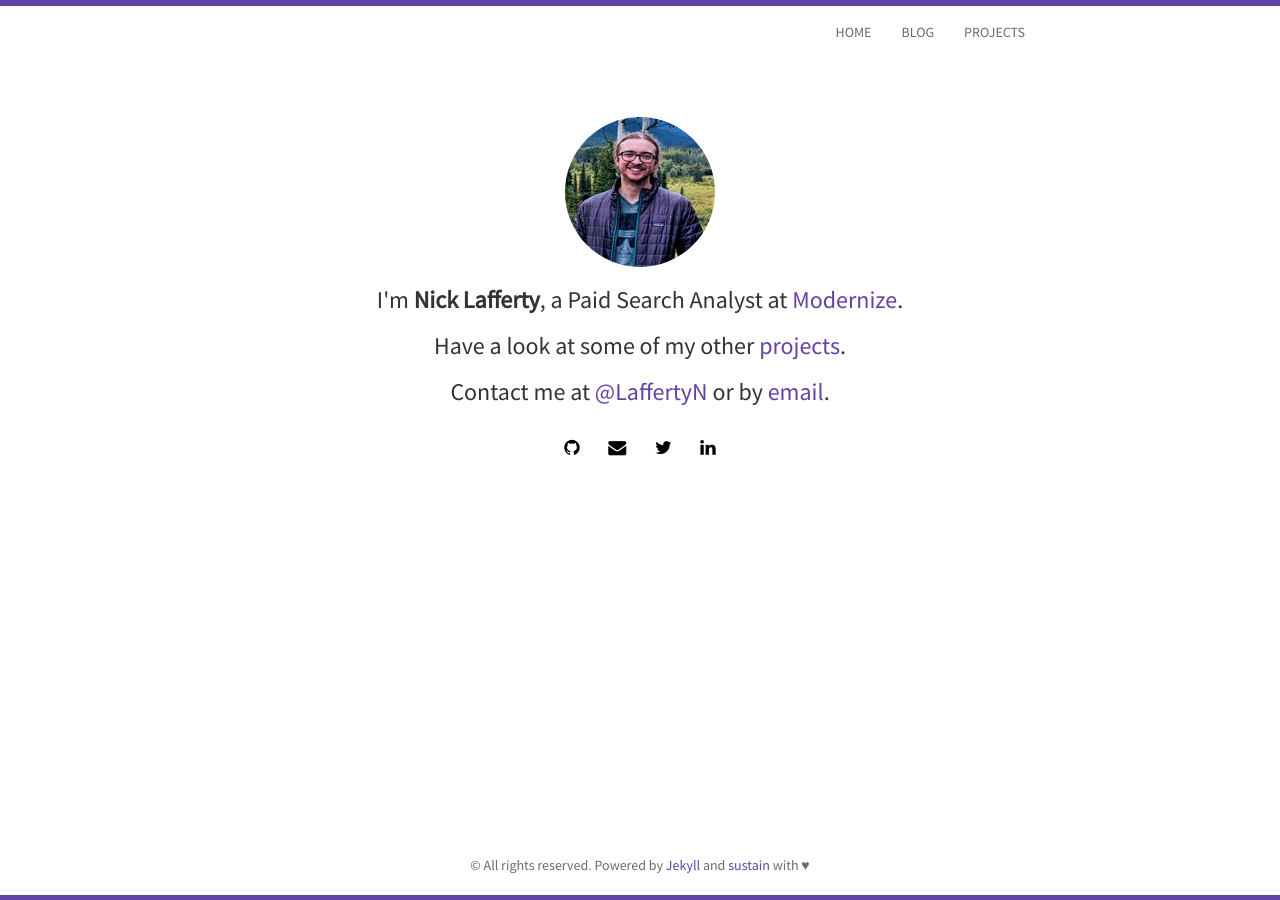
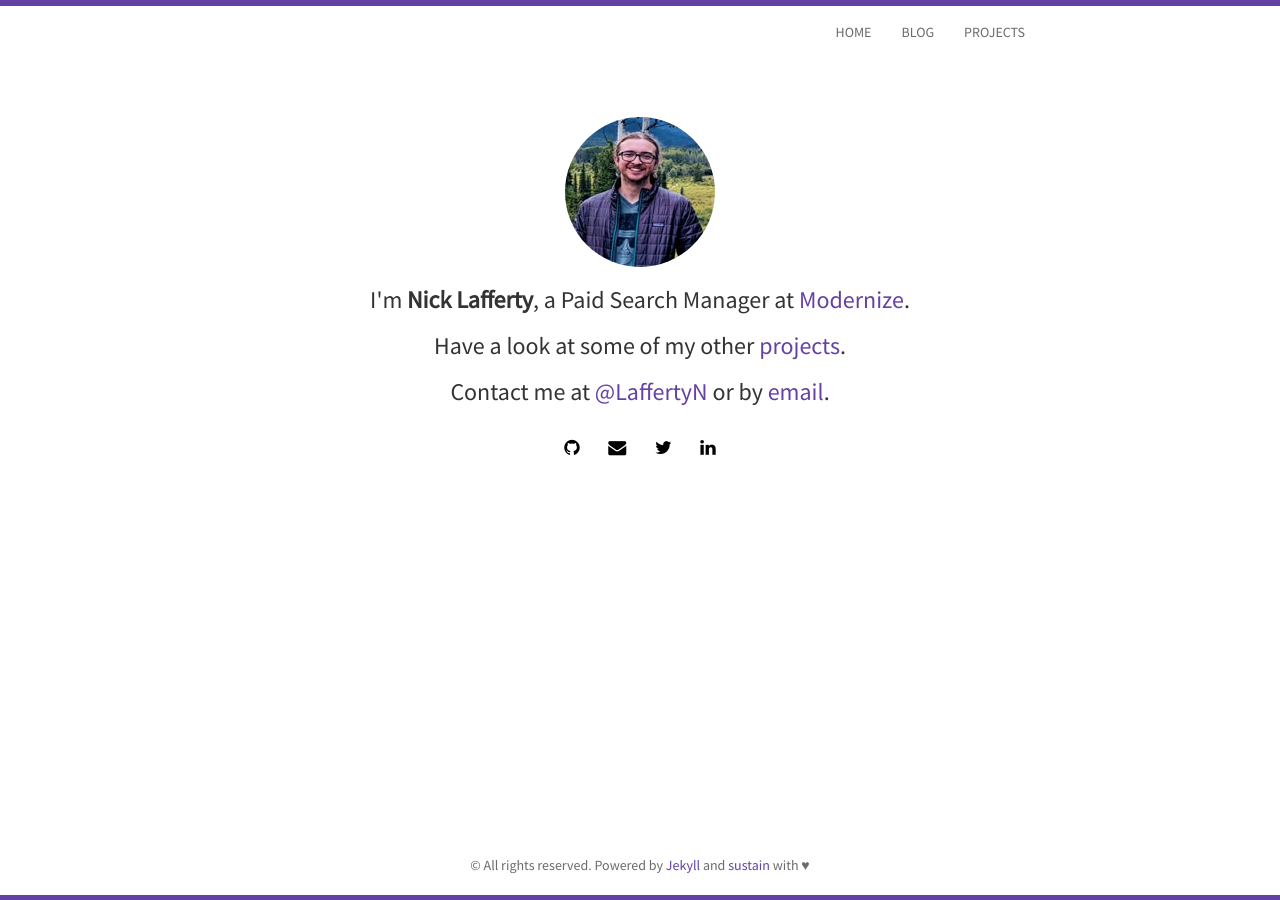
Before and after one commit to NLaff/Lafferty.co, a Jekyll site: the page built from index.html, in a window 1280 px wide. Built offline with Jekyll 4.4.1, drawn with Linux system fonts in a browser that asks for light colours; nearby versions of some CDN libraries; the list of posts is cut into pages by our own code.

Commit message:
Changed Title and work URL

```diff
--- a/index.html
+++ b/index.html
@@ -7,7 +7,7 @@ layout: home
 	  <div class="avatar">
 		<img class="img-circle" src="{{ site.baseurl }}assets/img/{{ site.avatar }}" alt="Profile image" width="150" height="150">
 	  </div>
-	  <h3>I'm <strong>{{ site.author }}</strong>, a Paid Search Analyst at <a href="http://Modernize.com">Modernize</a>.</h3>
+	  <h3>I'm <strong>{{ site.author }}</strong>, a Paid Search Manager at <a href="https://Modernize.com">Modernize</a>.</h3>
 	  <h3>Have a look at some of my other <a href="{{ site.baseurl }}projects.html"> projects</a>.</h3>
 	  <h3>Contact me at <a href="http://twitter.com/{{ site.twitter }}">@{{ site.twitter }}</a> or by <a href="mailto:{{ site.email }}">email</a>.</h3>
 	  {% include social.html %}
```
